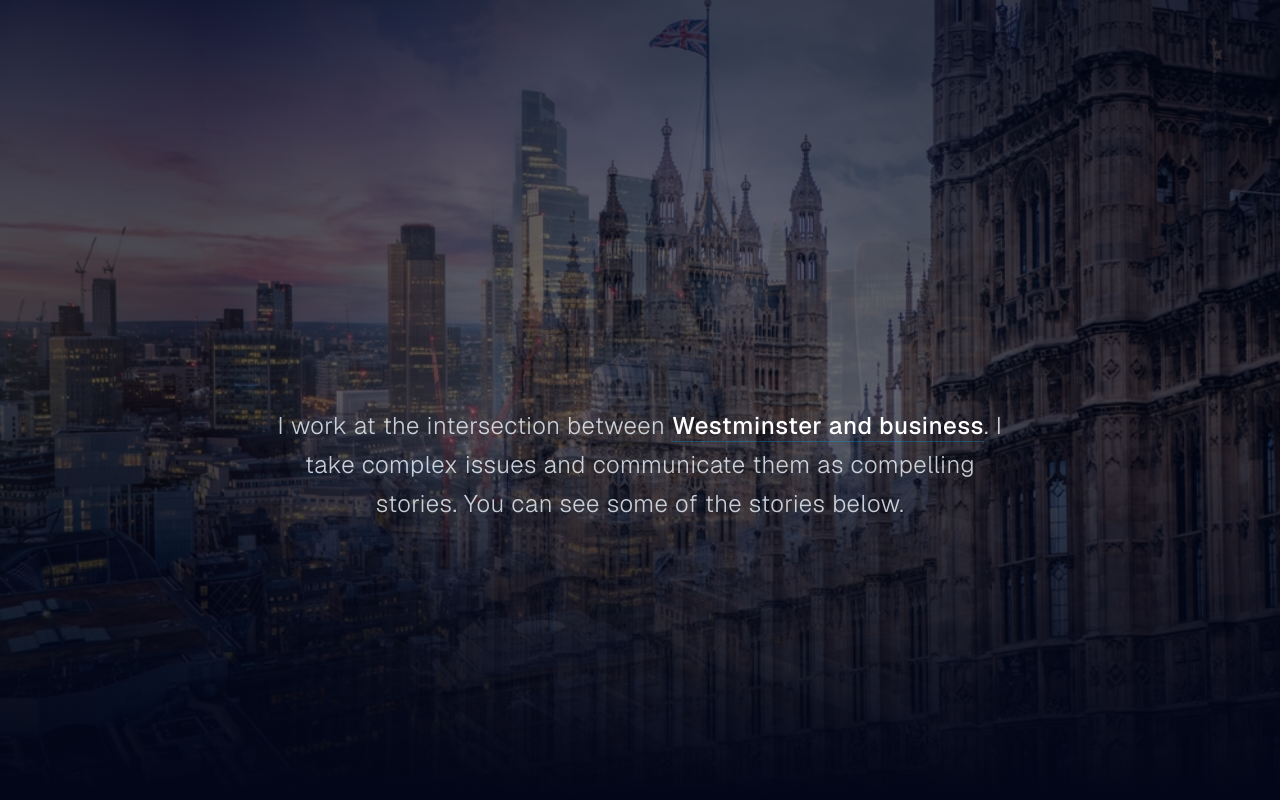
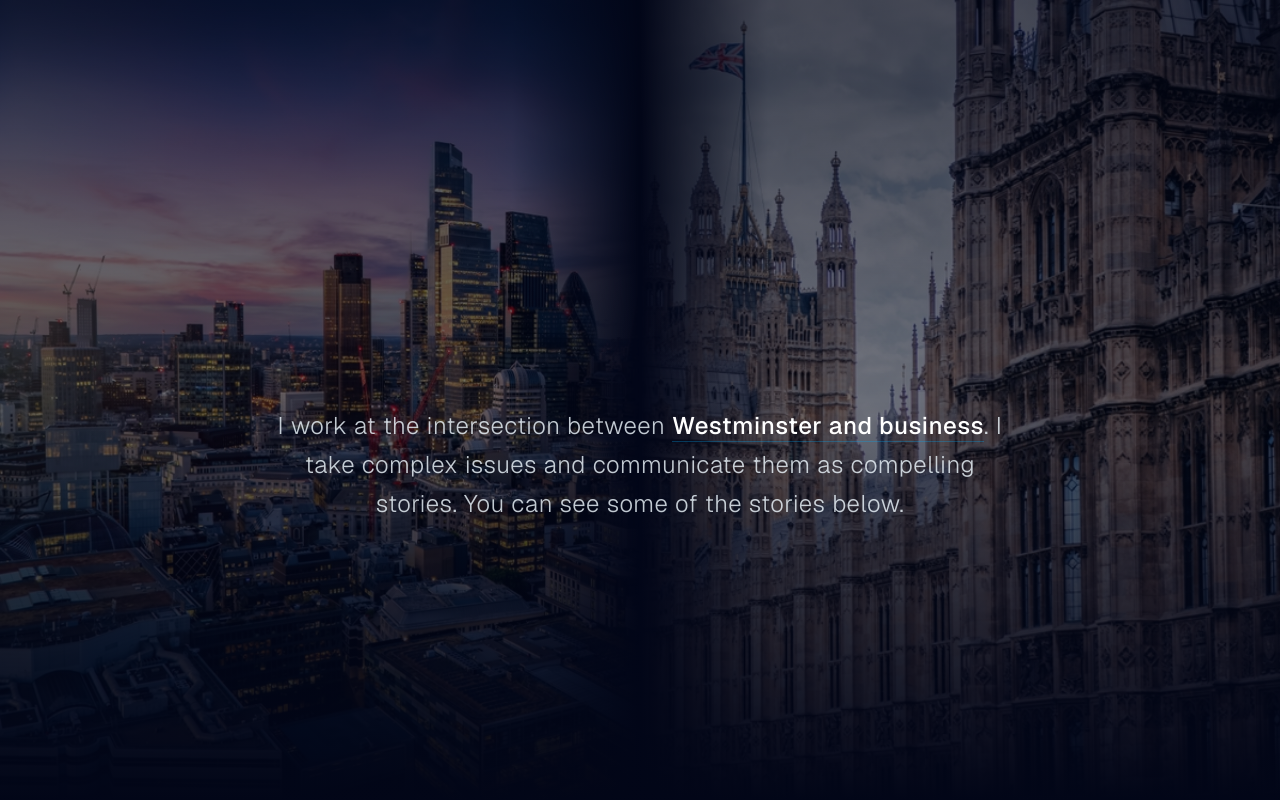
Before and after one commit to BiologicallyPollos/myportfolio, a Next.js app: page / in a window 1280 px wide. Shown: the top 800 px of the page. Built offline with nearby package versions, Linux system fonts and the light colour scheme.

Commit message:
Update page.tsx

```diff
--- a/app/page.tsx
+++ b/app/page.tsx
@@ -13,7 +13,6 @@
 
   const headline = "Hello, I'm Josh Funnell";
 
-  // Smooth Typewriter Logic - "Ease" removed to fix the error
   const sentence = {
     hidden: { opacity: 1 },
     visible: {
@@ -28,7 +27,7 @@
       opacity: 1,
       y: 0,
       filter: "blur(0px)",
-      transition: { duration: 0.6 } // Removed 'ease' string to resolve the 1 problem
+      transition: { duration: 0.6 }
     },
   };
 
@@ -51,44 +50,47 @@
       {/* Hero Section */}
       <section className="relative h-screen flex flex-col items-center justify-center text-center px-4 overflow-hidden">
 
-        {/* Background Visuals Layer */}
-        <div className="absolute inset-0 z-0 flex pointer-events-none">
+        {/* --- REFINED BACKGROUND VISUALS --- */}
+        <div className="absolute inset-0 z-0 flex pointer-events-none w-full h-full">
 
-          {/* Left Side: City of London (Sliding in) */}
+          {/* Left: City of London (Sharper on the left) */}
           <motion.div
-            initial={{ x: -100, opacity: 0 }}
-            animate={{ x: 0, opacity: 0.35 }}
-            transition={{ duration: 1.8 }}
-            className="absolute inset-0 w-full h-full"
+            initial={{ x: -150, opacity: 0 }}
+            animate={{ x: 0, opacity: 0.45 }}
+            transition={{ duration: 1.8, ease: "easeOut" }}
+            className="absolute left-0 top-0 bottom-0 w-1/2 h-full"
             style={{
               backgroundImage: `url('/CoL Cover Photo.jpg')`,
               backgroundSize: 'cover',
               backgroundPosition: 'left center',
-              maskImage: 'linear-gradient(to right, black 45%, transparent 85%)',
-              WebkitMaskImage: 'linear-gradient(to right, black 45%, transparent 85%)'
+              // Solid for 80% of the half-width, then fades fast
+              maskImage: 'linear-gradient(to right, black 80%, transparent 100%)',
+              WebkitMaskImage: 'linear-gradient(to right, black 80%, transparent 100%)'
             }}
           />
 
-          {/* Right Side: Parliament (Sliding in) */}
+          {/* Right: Parliament (Sharper on the right) */}
           <motion.div
-            initial={{ x: 100, opacity: 0 }}
-            animate={{ x: 0, opacity: 0.35 }}
-            transition={{ duration: 1.8, delay: 0.2 }}
-            className="absolute inset-0 w-full h-full"
+            initial={{ x: 150, opacity: 0 }}
+            animate={{ x: 0, opacity: 0.45 }}
+            transition={{ duration: 1.8, ease: "easeOut", delay: 0.2 }}
+            className="absolute right-0 top-0 bottom-0 w-1/2 h-full"
             style={{
               backgroundImage: `url('/Parliament Cover Photo.jpg')`,
               backgroundSize: 'cover',
               backgroundPosition: 'right center',
-              maskImage: 'linear-gradient(to left, black 45%, transparent 85%)',
-              WebkitMaskImage: 'linear-gradient(to left, black 45%, transparent 85%)'
+              // Solid for 80% of the half-width, then fades fast
+              maskImage: 'linear-gradient(to left, black 80%, transparent 100%)',
+              WebkitMaskImage: 'linear-gradient(to left, black 80%, transparent 100%)'
             }}
           />
 
+          {/* Deep center vignette to clean up the "join" */}
           <div className="absolute inset-0 bg-gradient-to-b from-slate-950/40 via-transparent to-slate-950" />
         </div>
 
-        {/* Content Layer */}
-        <div className="z-20 w-full max-w-7xl">
+        {/* --- CONTENT (Elevated z-index to ensure visibility) --- */}
+        <div className="relative z-50 w-full max-w-7xl">
           <motion.h1
             variants={sentence}
             initial="hidden"
@@ -105,7 +107,7 @@
           <motion.p
             initial={{ opacity: 0 }}
             animate={{ opacity: 1 }}
-            transition={{ delay: 2, duration: 1.5 }}
+            transition={{ delay: 2.2, duration: 1.5 }}
             className="text-xl md:text-2xl text-sky-50/80 leading-relaxed font-light tracking-wide max-w-3xl mx-auto px-4"
           >
             I work at the intersection between <span className="text-white font-medium border-b border-sky-500/30">Westminster and business</span>.
@@ -178,7 +180,7 @@
         </motion.section>
 
         {/* Footer */}
-        <footer className="pt-24 flex flex-col items-center border-t border-white/5">
+        <footer className="pt-24 flex flex-col items-center border-t border-sky-500/10">
           <a href="https://linkedin.com/in/your-profile" target="_blank" className="px-12 py-6 bg-white text-slate-950 rounded-full font-bold hover:scale-105 transition-all shadow-xl">
             Connect on LinkedIn
           </a>
```
